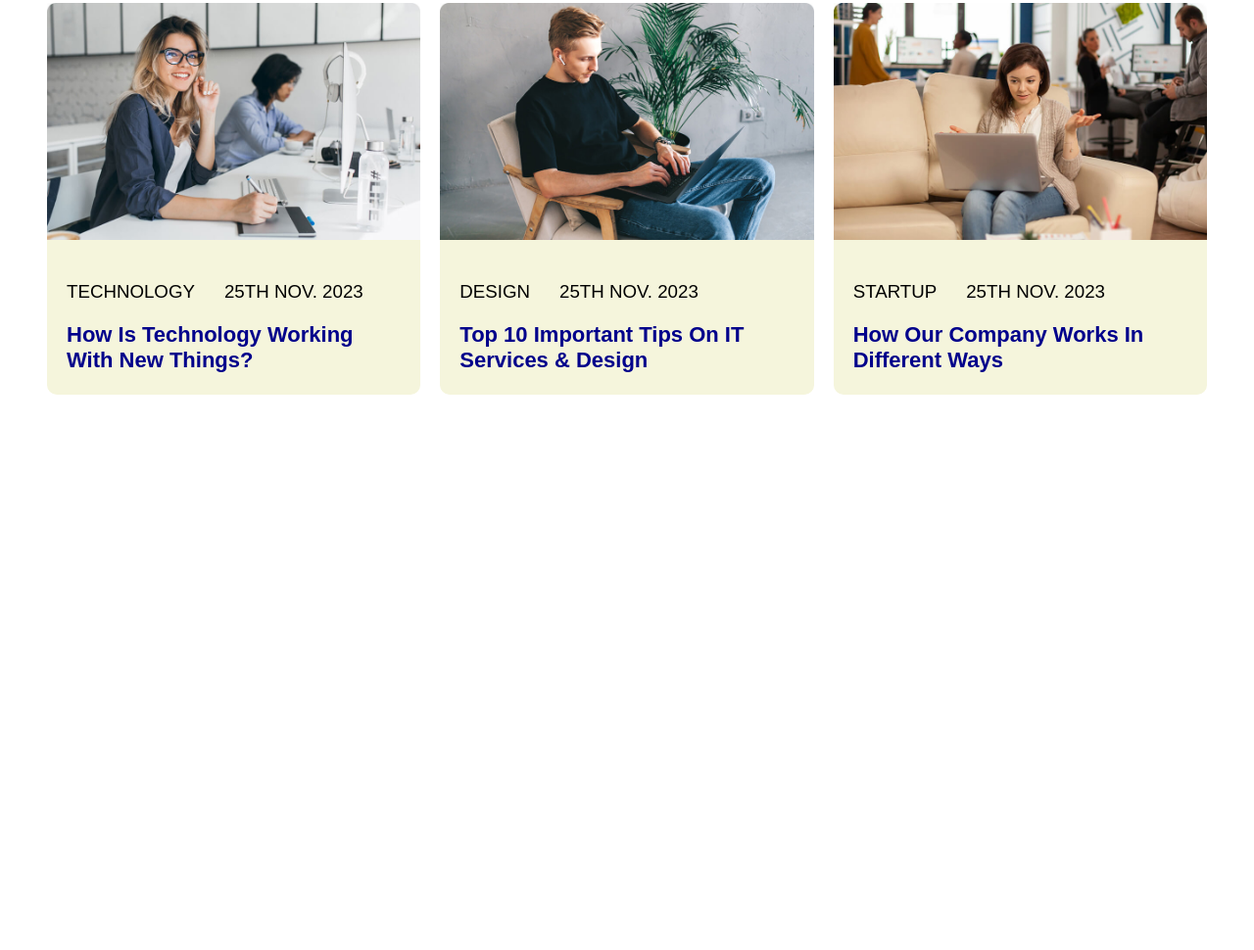
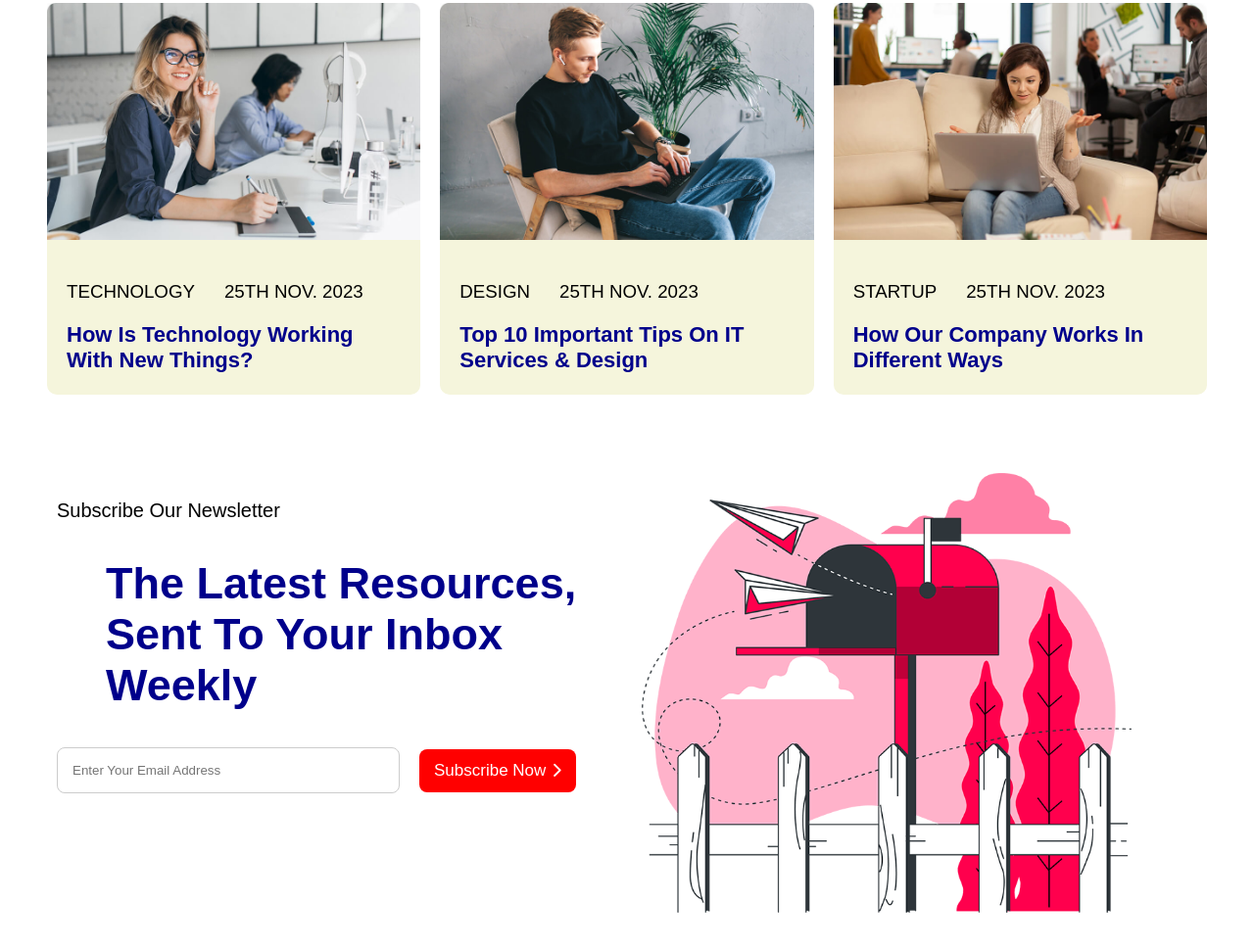
Before and after one commit to Collincehals/IT_web, a plain HTML site: page index.html in a window 1280 px wide. Shown: the part 2576-3546 px from the top of the page at 98% size. Before the commit the page ends 3007 px from the top, so only its background shows below. Drawn offline with Linux system fonts and the light colour scheme.

Commit message:
Addition of the newsletter section

```diff
--- a/index.html
+++ b/index.html
@@ -177,5 +177,25 @@
             </div>
         </div>
     </section>
+
+    <section class="container">
+        <div id="newsletter">
+            <div>
+                <h4 class="newsletter-heading">Subscribe Our Newsletter</h4>
+                <h1 class="newsletter-sub-heading">The latest resources, sent to your inbox weekly</h1>
+                <div class="form-group">
+                    <form class="form">
+                        <input type="email" name="email" placeholder="Enter Your Email Address">
+                    </form>
+                    <div>
+                        <button type="submit" class="btn">Subscribe Now<i class="chevron fa-solid fa-chevron-right"></i></button>
+                    </div>
+                </div>
+            </div>
+            <div class="img">
+                <img src="/images/newsletter.png" alt="images">
+            </div>
+        </div>
+    </section>
 </body>
 </html>
--- a/styles.css
+++ b/styles.css
@@ -292,6 +292,51 @@
     color:red;
     padding:20px;
 }
+
+#newsletter {
+    display:grid;
+    grid-template-columns: repeat(2, 1fr);
+    gap:30px;
+    align-items: left;
+    padding:20px;
+    margin-top:30px;
+}
+
+.newsletter-heading {
+    font-size:20px;
+    color:black;
+    font-weight: 500;
+}
+
+.newsletter-sub-heading {
+    font-size:45px;
+    color:darkblue;
+    text-align: left;
+    font-weight:600;
+    padding-left:50px;
+}
+
+.form-group {
+    display:flex;
+    flex-wrap: wrap;
+    gap:20px;
+    justify-content: flex-start;
+    align-items: center;
+}
+.form >input {
+    padding:15px;
+    width:350px;
+    border-radius:8px;
+    background-color: hsl(0, 0%, 100%);
+    outline:none;
+    border:1px solid #ccc;
+
+}
+
+.form >input:focus {
+    border:1px solid rgba(255,0,0,0.7);
+}
+
 .nav{
     position: absolute;
     display:none;
@@ -302,7 +347,7 @@
     right:0;
     height:100vh;
     z-index:10;
-    background-color: aqua;
+    background-color: #c6d7d7;
     text-align: center;
     padding:10px;
 }
@@ -334,6 +379,9 @@
     #blog {
         grid-template-columns: 100%;
     }
+    #newsletter {
+        grid-template-columns: 100%;
+    }
     #get-started-btn{
         display:none;
     }
```
